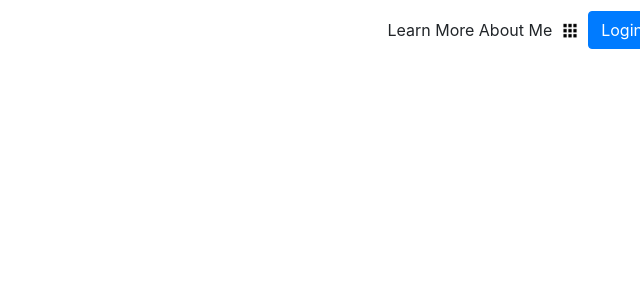
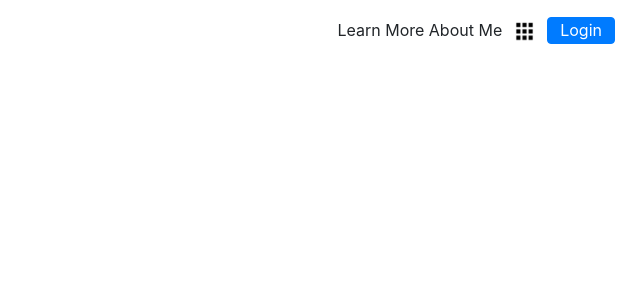
Before and after one commit to canzhen/personalwebsite, a React (Create React App) app in the folder src/client/: page / in a window 1280 px wide. Shown: the top 300 px of the page, without its empty margins (640-1280 px from the left). Built offline with nearby package versions, Linux system fonts and the light colour scheme.

Commit message:
better header css

```diff
--- a/src/client/src/App.css
+++ b/src/client/src/App.css
@@ -1,7 +1,5 @@
 .App {
-  text-align: left;
-  width: 100%;
-  height: 100%;
+  display: flex;
 }
 
 .App-logo {
--- a/src/client/src/components/Header/Header.css
+++ b/src/client/src/components/Header/Header.css
@@ -2,17 +2,23 @@
     display: flex;
     width: 100%;
     height: 20px;
-    margin: 20px 20px;
+    margin-top: 20px;
+    padding-right: 20px;
     align-items: center;
     justify-content: flex-end;
 }
 
 .homepageHeader > * {
     display: block;
-    margin: 0 4px;
+    margin: 0 5px;
 }
 
-.menuButtonImg {
-    width: 20px;
-    height: 20px;
+.headerMenuButtonImg {
+    width: 25px;
+    height: 25px;
 }
+
+.headerButton {
+    height: 27px;
+    line-height: 11px;
+}
--- a/src/client/src/components/Header/Header.jsx
+++ b/src/client/src/components/Header/Header.jsx
@@ -8,8 +8,8 @@ export class Header extends React.Component {
     return (
         <header className="homepageHeader">
             <p>Learn More About Me</p>
-            <img className="menuButtonImg" src='/images/menubutton.png'/>
-            <Button>Login</Button>
+            <img className="headerMenuButtonImg" src='/images/menubutton.png'/>
+            <Button className="headerButton">Login</Button>
         </header>
     );
   }
```
